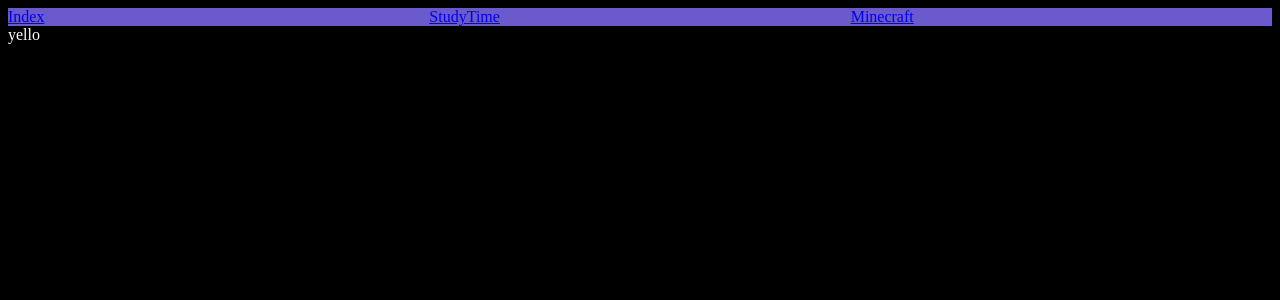
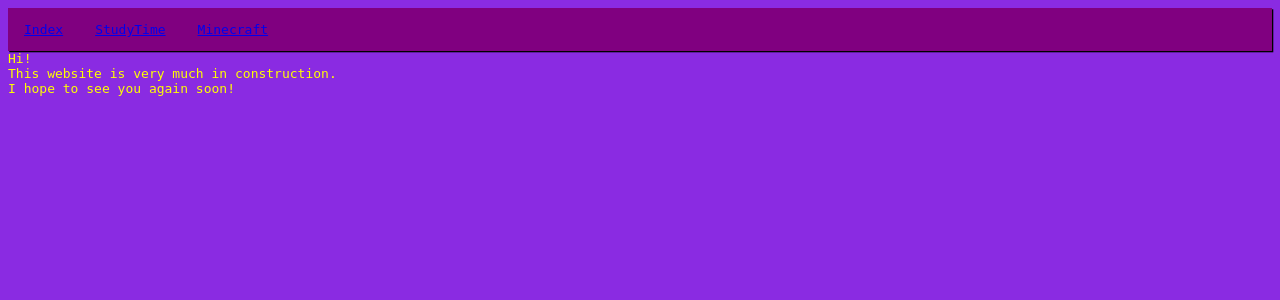
Before and after one commit to SootDan/Personal-Website, a Flask app: page / in a window 1280 px wide. Shown: the top 300 px of the page. Run offline with Flask 3, Linux system fonts and the light colour scheme.

Commit message:
feat: basic psql i/o

```diff
--- a/app.py
+++ b/app.py
@@ -1,10 +1,11 @@
 """
 TODO: Add docstring
 """
-from flask import Flask, render_template, request
+from flask import Flask, render_template, request, redirect
+import database as db
 
 app = Flask(__name__)
-
+db.create_studytime()
 
 @app.route("/")
 def index():
@@ -14,14 +15,25 @@ def index():
     return render_template("index.html")
 
 
+@app.route("/about_me")
+def about_me():
+    """
+    TODO: Docstring
+    """
+    return render_template("about_me.html")
+
+
 @app.route("/studytime", methods=["GET", "POST"])
 def studytime():
     """
     TODO: Add docstring
     """
     if request.method == "GET":
-        return render_template("studytime.html")
-    return render_template("404.html")
+        return render_template("studytime.html", db=db.get_modules())
+
+    # TODO: Debugging this to create modules
+    #db.create_modules()
+    return redirect("/studytime")
 
 
 @app.route("/minecraft")
--- a/static/style.css
+++ b/static/style.css
@@ -1,6 +1,7 @@
-html {
-    background-color: black;
-    color: white;
+:root {
+    background-color: blueviolet;
+    color: yellow;
+    font-family: monospace;
 }
 
 
@@ -13,9 +14,23 @@ nav ul {
     padding: 0;
     overflow: hidden;
     display: flex;
-    background-color: slateblue;
+    background-color: purple;
+    box-shadow: 0.1em 0.1em black;
 }
 
 nav ul li {
-    width:100%;
+    float: left;
 }
+
+nav ul li :hover {
+    background-color: black;
+}
+
+nav ul li a {
+    display: block;
+    padding: 14px 16px;
+}
+
+a:visited {
+    color: white;
+}
--- /dev/null
+++ b/templates/about_me.html
@@ -0,0 +1 @@
+{% extends "layout.html" %}
--- a/templates/index.html
+++ b/templates/index.html
@@ -4,5 +4,7 @@
 {% endblock %}
 
 {% block body %}
-    yello
+    Hi! <br>
+    This website is very much in construction. <br>
+    I hope to see you again soon!
 {% endblock %}
```
Also changed, not shown: database.py (+30 -11 lines), templates/studytime.html (+13 -6 lines), README.md.
